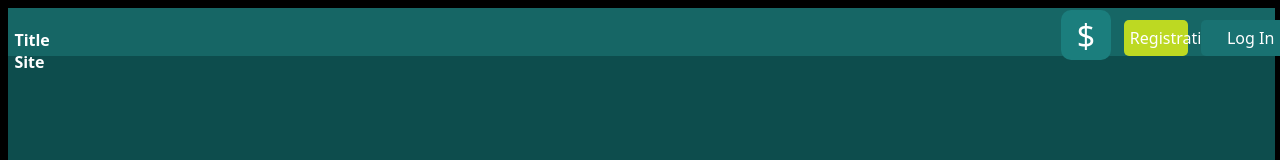
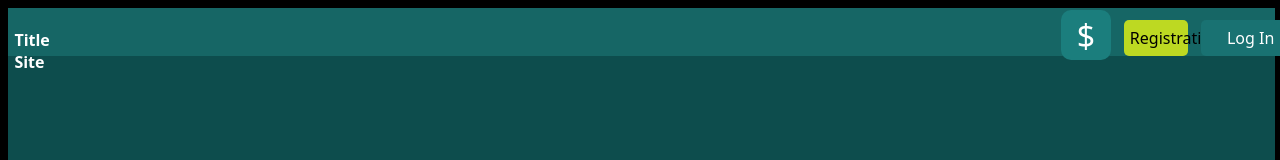
Before and after one commit to LouisWackenier/Payment-Process, a React (Vite) app: page / in a window 1280 px wide. Shown: the top 160 px of the page. Built offline with nearby package versions, Linux system fonts and the light colour scheme.

Commit message:
Changed font weights and colors

```diff
--- a/src/components/Navbar.jsx
+++ b/src/components/Navbar.jsx
@@ -34,6 +34,8 @@ const RegistrationButton = styled.button`
     width: 5vw;
     border-radius: 5px;
     border: transparent;
+    color: black;
+    font-weight: 500;
     margin-left: 1vw;
     margin-right: 1vw;
 
@@ -53,6 +55,7 @@ const LogInButton = styled.button`
     background-color: #197272;
     font-size: 1rem;
     width: 100px;
+    font-weight: 500;
     border-radius: 5px;
     border: transparent;
 
```
